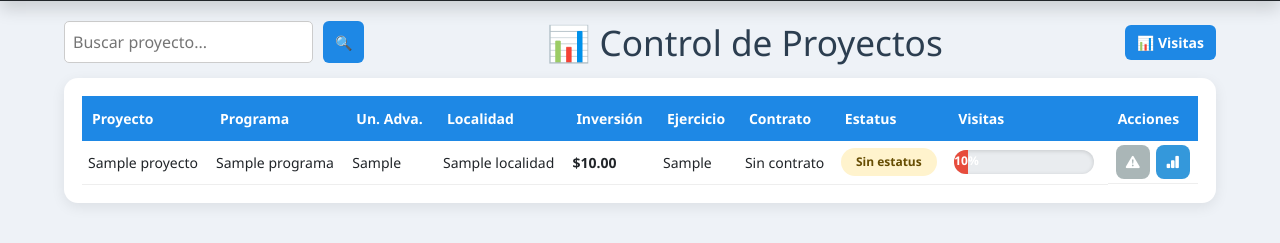
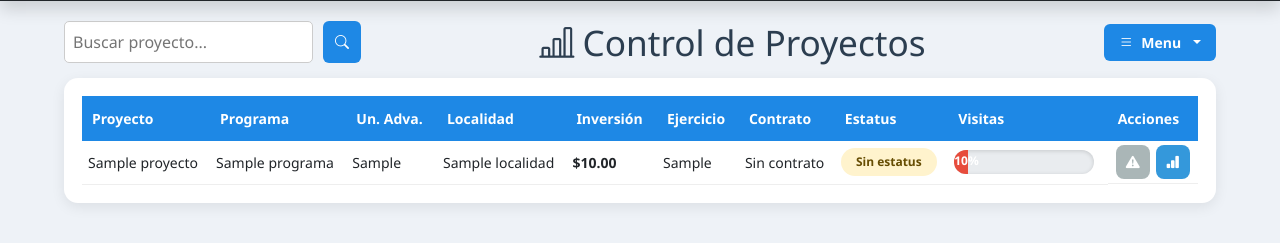
Before and after one commit to GabrielRiveraV/Control-de-Proyectos, a Flask app: template templates/index.html in a window 1280 px wide. Shown: the part 69-312 px from the top of the page. Run offline with Flask 3, Linux system fonts and the light colour scheme; the visitor is signed in with stand-in values (Sample User, id 1); the template is opened without the code that fills it: most values are stand-ins (such as "Sample title", 1, 10 or a date in 2020); data that the repository does not hold is empty; some libraries are stand-ins or nearby versions.

Commit message:
Menú  de hamburguesa añadido, íconos mojibake cambiados por bootstrap. 03/07/2026 2:10 pm

```diff
--- a/templates/index.html
+++ b/templates/index.html
@@ -64,6 +64,33 @@ body {
     color: white;
 }
 
+.header-actions {
+    display: flex;
+    justify-content: flex-end;
+}
+
+.btn-main-menu {
+    min-width: 112px;
+    display: inline-flex;
+    align-items: center;
+    justify-content: center;
+    gap: 8px;
+}
+
+.header-actions .dropdown-menu {
+    min-width: 240px;
+    border: 1px solid #dce3ea;
+    border-radius: 8px;
+    box-shadow: 0 8px 24px rgba(0,0,0,.14);
+    padding: 8px;
+}
+
+.header-actions .dropdown-item {
+    border-radius: 6px;
+    padding: 9px 10px;
+    font-weight: 600;
+}
+
 /* BUSCADOR */
 .buscador {
     display: flex;
@@ -76,7 +103,7 @@ body {
     border: 1px solid #ccc;
 }
 
-/* MÉTRICAS */
+/* METRICAS */
 .metricas {
     display: grid;
     grid-template-columns: repeat(3, 1fr);
@@ -103,7 +130,7 @@ body {
     font-size: 22px;
 }
 
-/* GRÁFICAS */
+/* GRAFICAS */
 .graficas {
     display: grid;
     grid-template-columns: 2fr 1fr;
@@ -368,7 +395,7 @@ tbody tr:hover {
 
         <a class="navbar-brand d-flex align-items-center" href="/">
             <img src="{{ url_for('static', filename='img/logo_centro.png') }}" alt="Centro" class="brand-logo">
-            <span>Contraloría Municipal. Subdirección de Fiscalización de Obra Pública</span>
+            <span>Contralor&iacute;a Municipal. Subdirecci&oacute;n de Fiscalizaci&oacute;n de Obra P&uacute;blica</span>
         </a>
 
         {% if current_user.is_authenticated %}
@@ -382,7 +409,7 @@ tbody tr:hover {
             <a href="{{ url_for('auth.logout') }}"
                class="btn btn-outline-light btn-sm">
 
-                Cerrar sesión
+                Cerrar sesi&oacute;n
 
             </a>
 
@@ -410,40 +437,66 @@ tbody tr:hover {
             >
 
             <button type="submit" class="btn-main">
-                🔍
+                <i class="bi bi-search"></i>
             </button>
 
         </form>
 
         <!-- TITULO -->
-        <h1>📊 Control de Proyectos</h1>
+        <h1><i class="bi bi-bar-chart-line me-2"></i>Control de Proyectos</h1>
 
-        <!-- BOTONES -->
-        <div>
+        <!-- MENU PRINCIPAL -->
+        <div class="header-actions dropdown">
+
+            <button
+                class="btn-main btn-main-menu dropdown-toggle"
+                type="button"
+                data-bs-toggle="dropdown"
+                aria-expanded="false">
+
+                <i class="bi bi-list"></i>
+                Menu
+
+            </button>
+
+            <ul class="dropdown-menu dropdown-menu-end">
 
                 {% if current_user.rol == 'admin' %}
-
-            <a href="/nuevo_proyecto" class="btn-main">
-                ➕ Proyecto
+                <li>
+                    <a href="/nuevo_proyecto" class="dropdown-item">
+                        <i class="bi bi-plus-lg me-2"></i>
+                        Nuevo proyecto
                     </a>
-
+                </li>
                 {% endif %}
 
                 {% if current_user.rol in ['admin', 'jefe'] %}
-            <a href="{{ url_for('dashboard.ejecutivo') }}" class="btn-main">
+                <li>
+                    <a href="{{ url_for('dashboard.ejecutivo') }}" class="dropdown-item">
+                        <i class="bi bi-speedometer2 me-2"></i>
                         Dashboard ejecutivo
                     </a>
+                </li>
                 {% endif %}
 
-            <a href="/visitas" class="btn-main">
-                📊 Visitas
+                <li>
+                    <a href="/visitas" class="dropdown-item">
+                        <i class="bi bi-clipboard2-check me-2"></i>
+                        Visitas
                     </a>
+                </li>
 
                 {% if current_user.rol == 'admin' %}
-            <a href="/auditoria" class="btn-main">
-                📋 Auditoría
+                <li><hr class="dropdown-divider"></li>
+                <li>
+                    <a href="/auditoria" class="dropdown-item">
+                        <i class="bi bi-journal-text me-2"></i>
+                        Auditoria
                     </a>
+                </li>
                 {% endif %}
+
+            </ul>
 
         </div>
 
@@ -451,21 +504,21 @@ tbody tr:hover {
 
     {% if current_user.rol == 'admin' %}
 
-    <!-- MÉTRICAS -->
+    <!-- METRICAS -->
     <div class="metricas">
 
         <div class="metrica">
-            📁 Proyectos
+            <i class="bi bi-folder-fill me-2 text-warning"></i>Proyectos
             <h2>{{ total_proyectos }}</h2>
         </div>
 
         <div class="metrica">
-            📄 Contratos
+            <i class="bi bi-file-earmark-text-fill me-2 text-secondary"></i>Contratos
             <h2>{{ total_contratos }}</h2>
         </div>
 
         <div class="metrica">
-            📝 Visitas
+            <i class="bi bi-clipboard2-check-fill me-2 text-primary"></i>Visitas
             <h2>{{ total_visitas }}</h2>
         </div>
 
@@ -485,7 +538,7 @@ tbody tr:hover {
                     <th>Programa</th>
                     <th>Un. Adva.</th>
                     <th>Localidad</th>
-                    <th>Inversión</th>
+                    <th>Inversi&oacute;n</th>
                     <th>Ejercicio</th>
                     <th>Contrato</th>
                     <th>Estatus</th>
@@ -513,7 +566,7 @@ tbody tr:hover {
                     <!-- LOCALIDAD -->
                     <td>{{ proyecto.localidad }}</td>
 
-                    <!-- INVERSIÓN -->
+                    <!-- INVERSION -->
                     <td class="monto">
                         ${{ "{:,.2f}".format(proyecto.inversion_autorizada) }}
                     </td>
@@ -612,7 +665,7 @@ tbody tr:hover {
 
                         </a>
 
-                        <!-- MENÚ MÁS ACCIONES -->
+                        <!-- MENU MAS ACCIONES -->
                         {% if current_user.rol == 'admin' %}
 
                         <div class="dropdown">
@@ -622,7 +675,7 @@ tbody tr:hover {
                                 type="button"
                                 data-bs-toggle="dropdown"
                                 aria-expanded="false"
-                                title="Más acciones">
+                                title="M&aacute;s acciones">
 
                                 <i class="bi bi-three-dots-vertical"></i>
 
@@ -683,7 +736,7 @@ tbody tr:hover {
                                         <form method="POST"
                                         action="/eliminar_contrato/{{ proyecto.id_contrato }}"
                                         onsubmit="return confirm(
-                                        'Se eliminarán visitas, avances, observaciones y PDF relacionados. ¿Continuar?'
+                                        'Se eliminaran visitas, avances, observaciones y PDF relacionados. Continuar?'
                                         )">
 
                                             <input type="hidden" name="csrf_token" value="{{ csrf_token() }}">
@@ -707,7 +760,7 @@ tbody tr:hover {
                                     <form method="POST"
                                     action="/eliminar_proyecto/{{ proyecto.id_proyecto }}"
                                     onsubmit="return confirm(
-                                    '¿Seguro que deseas eliminar este proyecto?'
+                                    'Seguro que deseas eliminar este proyecto?'
                                     )">
 
                                         <input type="hidden" name="csrf_token" value="{{ csrf_token() }}">
@@ -789,13 +842,13 @@ tbody tr:hover {
     </nav>
 
     {% if current_user.rol == 'admin' %}
-    <!-- GRÁFICAS -->
+    <!-- GRAFICAS -->
     <div class="graficas">
 
         <!-- GRAFICA VISITAS -->
         <div class="card-custom card-grafica">
 
-            <h3>📊 Visitas por mes</h3>
+            <h3><i class="bi bi-bar-chart-fill me-2"></i>Visitas por mes</h3>
 
             <canvas id="graficaVisitas"></canvas>
 
@@ -804,7 +857,7 @@ tbody tr:hover {
         <!-- GRAFICA PROGRAMAS -->
         <div class="card-custom card-grafica">
 
-            <h3>📁 Proyectos por Fuentes de Financiamiento</h3>
+            <h3><i class="bi bi-pie-chart-fill me-2"></i>Proyectos por Fuentes de Financiamiento</h3>
 
             <canvas id="graficaProgramas"></canvas>
 
@@ -814,7 +867,8 @@ tbody tr:hover {
     {% endif %}
 </div>
 
-<!-- GRÁFICAS -->
+{% if current_user.rol == 'admin' %}
+<!-- GRAFICAS -->
 <script>
 // VISITAS POR MES
 new Chart(document.getElementById('graficaVisitas'), {
@@ -881,6 +935,7 @@ new Chart(document.getElementById('graficaProgramas'), {
 });
 
 </script>
+{% endif %}
 <script src="https://cdn.jsdelivr.net/npm/bootstrap@5.3.3/dist/js/bootstrap.bundle.min.js"></script>
 
 </body>
```
Lines whose indentation alone changed are shown as unchanged.
